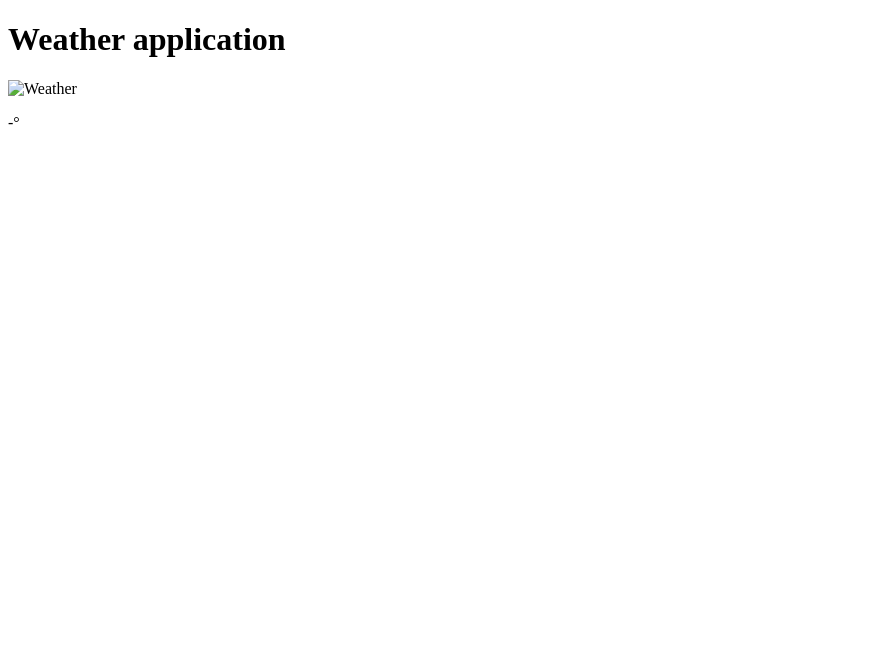
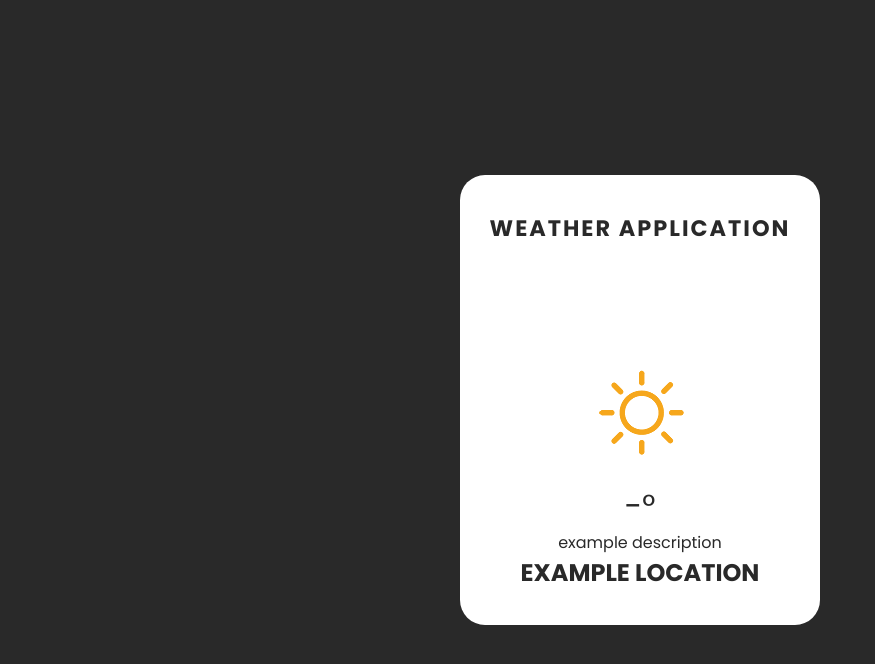
Before and after one commit to PolandPanda/weather-app, a plain HTML site: page index.html in a window 1280 px wide. Shown: the whole page, without its empty margins (0-875 px from the left). Drawn offline with Linux system fonts and the light colour scheme.

Commit message:
Basic style

```diff
--- a/index.html
+++ b/index.html
@@ -16,10 +16,13 @@
                 Weather application
             </h1>
         </div>
-        <div class="weather__notification"></div>
+        <div class="weather__notification">
+            <h1>
+            </h1>
+        </div>
         <div class="app">
             <div class="app__icon">
-                <img src="" alt="Weather">
+                <img src="./images/01d.png" alt="Weather">
             </div>
             <div class="app__temperature">
                 <p>
@@ -28,11 +31,13 @@
             </div>
             <div class="app__description">
                 <p>
+                    example description
                 </p>
             </div>
             <div class="app__location">
-                <p>
-                </p>
+                <h2>
+                    example location
+                </h2>
             </div>
         </div>
     </div>
--- a/scss/style.scss
+++ b/scss/style.scss
@@ -0,0 +1,55 @@
+@import url('https://fonts.googleapis.com/css2?family=Poppins:wght@400;700&display=swap');
+
+$font: 'Poppins', sans-serif;
+$primaryColor: #292929;
+$lightColor:#fff;
+
+* {
+    box-sizing: border-box;
+    margin: 0;
+    padding: 0;
+}
+
+body {
+    min-height: 100vh;
+    display: flex;
+    justify-content: center;
+    align-items: center;
+    background-color: $primaryColor;
+    font-family: $font;
+}
+
+.weather {
+    display: flex;
+    flex-direction: column;
+    justify-content: space-around;
+    text-align: center;
+    align-items: center;
+    background-color: $lightColor;
+    color: $primaryColor;
+    width: 360px;
+    max-width: 90%;
+    height: 450px;
+    max-height: 80%;
+    border-radius: 25px;
+    font-size: 1rem;
+    padding: 10px;
+    &__title {
+        text-transform: uppercase;
+        font-size: .7rem;
+        letter-spacing: 2px;
+    }
+    &__notification {
+        font-size: 1rem;
+
+    }
+}
+
+.app {
+    &__location {
+        text-transform: uppercase;
+    }
+    &__temperature {
+        font-size: 2rem;
+    }
+}
```
Also changed, not shown: scss/style.css, 1 other file.
